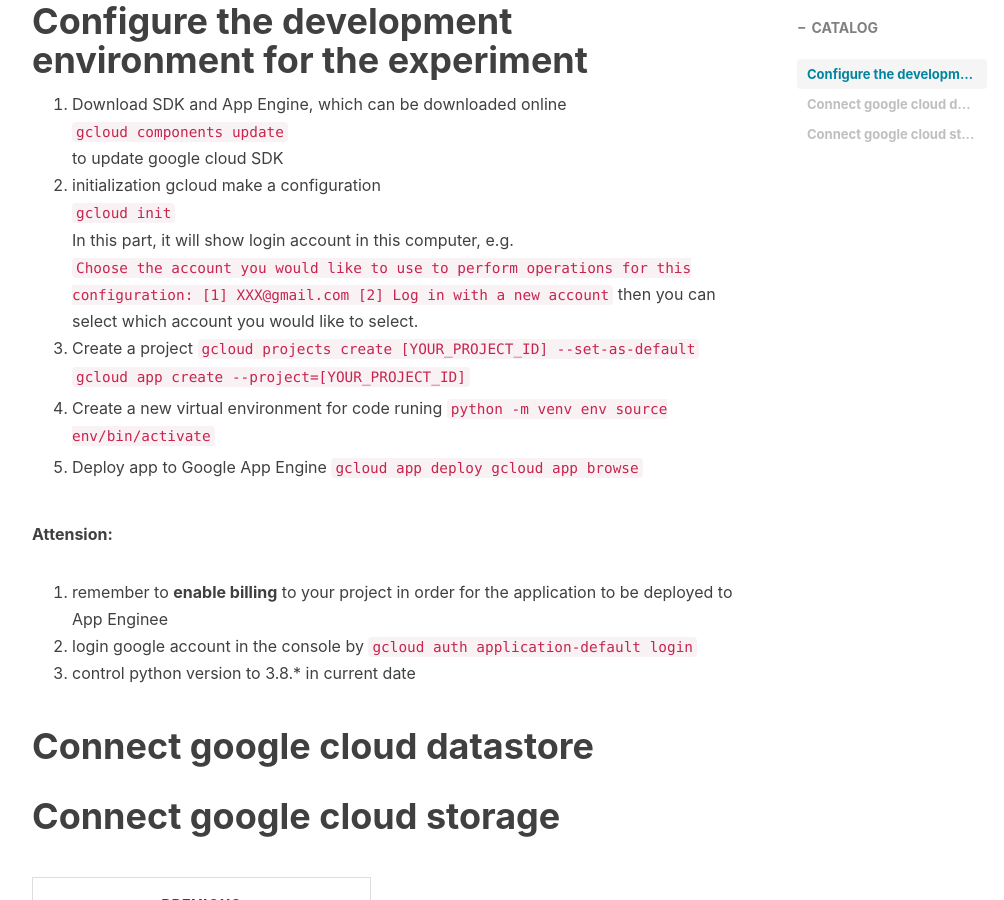
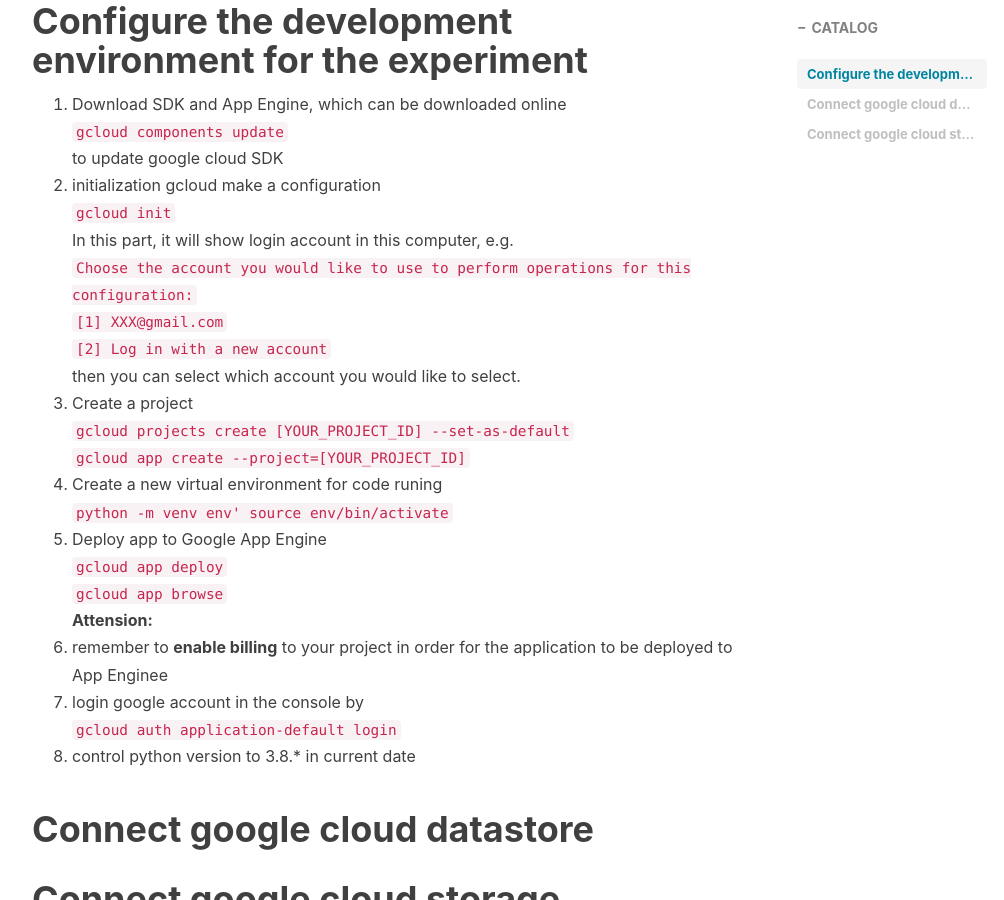
Before and after one commit to JadeSure/my_old_blog, a Jekyll site: the page built from _posts/2021-04-04-GCP-Project.md, in a window 1280 px wide and 900 px high, scrolled down 734 px. Shown: the whole window, without its empty margins (233-1237 px from the left). Built offline with Jekyll 4.4.1, drawn with Linux system fonts in a browser that asks for light colours; nearby versions of some CDN libraries; comment, search, counter and statistics services are not loaded.

```diff
--- a/_posts/2021-04-04-GCP-Project.md
+++ b/_posts/2021-04-04-GCP-Project.md
@@ -22,22 +22,19 @@ to update google cloud SDK
 2. initialization gcloud make a configuration
 `gcloud init`
 In this part, it will show login account in this computer, e.g.
-`Choose the account you would like to use to perform operations for this configuration:
-[1] XXX@gmail.com
-[2] Log in with a new account`
+`Choose the account you would like to use to perform operations for this configuration: `
+`[1] XXX@gmail.com`
+`[2] Log in with a new account`
 then you can select which account you would like to select.
 3. Create a project
 `gcloud projects create [YOUR_PROJECT_ID] --set-as-default`
 `gcloud app create --project=[YOUR_PROJECT_ID]`
-
 4. Create a new virtual environment for code runing
-`python -m venv env
+`python -m venv env'
 source env/bin/activate`
-
 5. Deploy app to Google App Engine
-`gcloud app deploy
-gcloud app browse`
-
+`gcloud app deploy`
+`gcloud app browse`
 **Attension:**
 1. remember to **enable billing** to your project in order for the application to be deployed to App Enginee
 2. login google account in the console by
```
